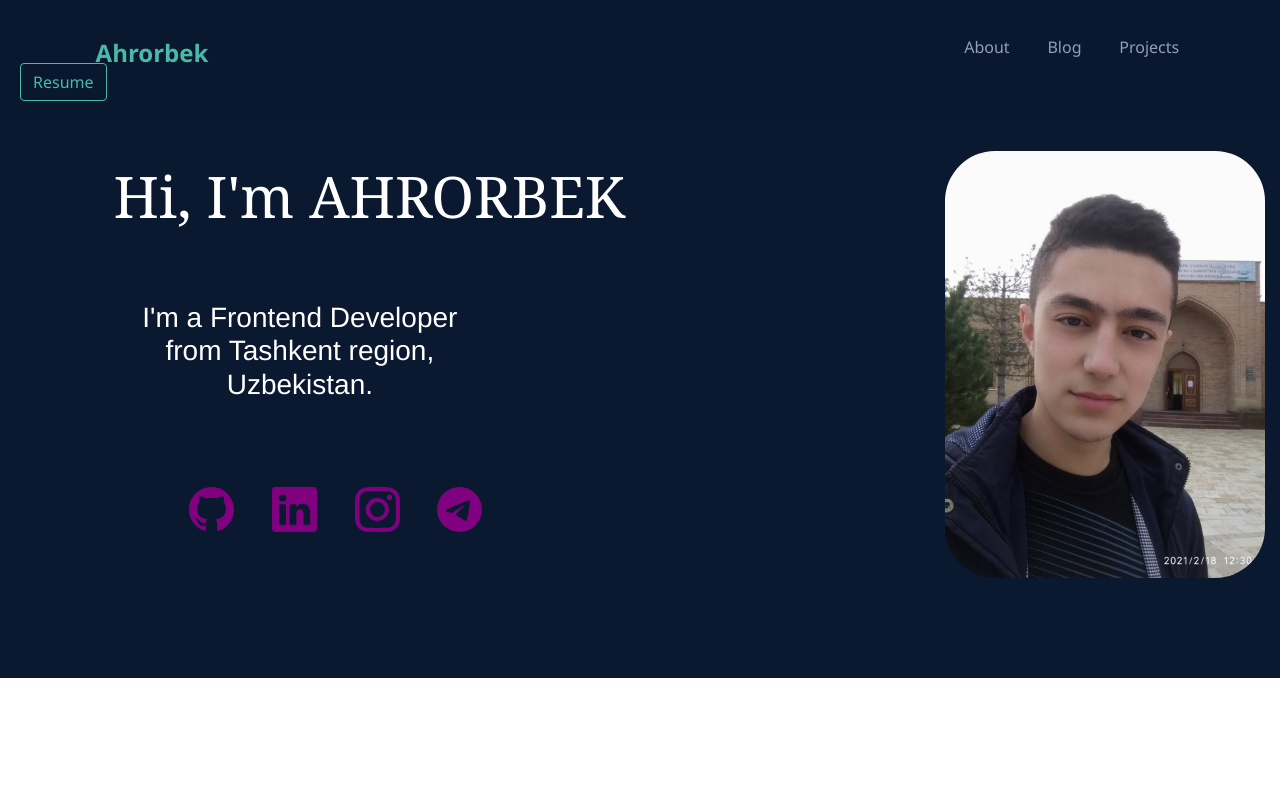
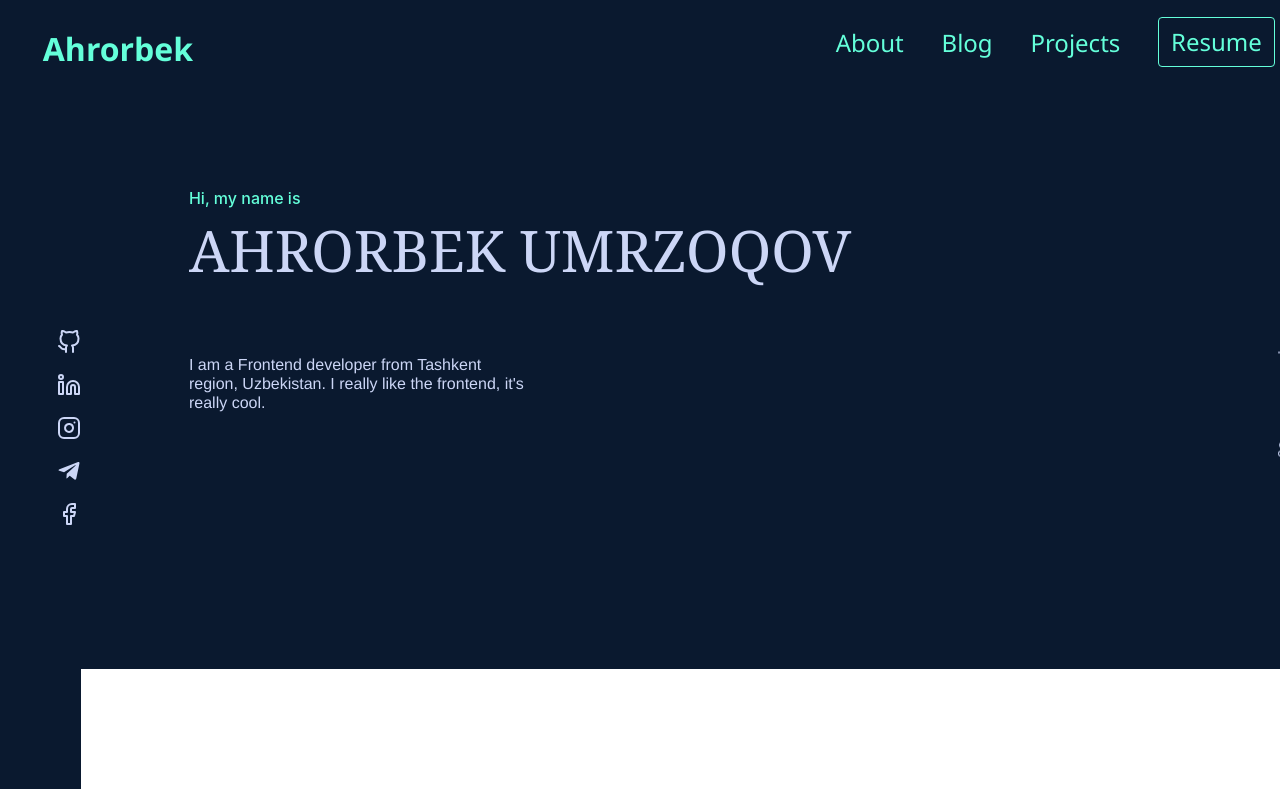
Before and after one commit to AhrorShoH/for-portfolio, a React (Create React App) app: page / in a window 1280 px wide. Built offline with nearby package versions, Linux system fonts and the light colour scheme.

Commit message:
Modified files

```diff
--- a/src/App.js
+++ b/src/App.js
@@ -3,10 +3,12 @@ import Navbar from './components/Navbar';
 import Main from './components/Main';
 import './App.css';
 import Blog from './blog/Blog';
-import { Route } from 'react-router';
 import About from './about/About';
 import Portfolio from './portfolio/Portfolio';
+import Contact from "./contact/Contact";
+import { Route } from 'react-router';
 import {Routes} from 'react-router-dom';
+
 
 
 function App() {
@@ -19,6 +21,7 @@ function App() {
         <Route path='/portfolio' element={<Portfolio/>} />
         <Route path='/about' element={<About/>} />
       </Routes>
+      <Contact/>
     </div>
   );
 }
--- a/src/about/About.js
+++ b/src/about/About.js
@@ -1,6 +1,6 @@
 import React from "react";
 import Navbar from "../components/Navbar";
-import Photo from "../pictures/myphoto.jpg";
+import Photo from "../pictures/my-photo.jpg";
 import { GoMarkGithub } from "react-icons/go";
 import { BsLinkedin, BsInstagram, BsTelegram } from "react-icons/bs";
 import "../components/main.css";
@@ -15,7 +15,7 @@ function About() {
         <img src={Photo} id="aboutphoto" title="My Photo" alt="My_Photo" />
         <h3 id="aboutme">
           Hello, I'm AhrorSHoH Umrzoqov. I'm 19. I'm from Uzbekistan. I'm live
-          in Angren, Tashkent region. I am a Frontend programmer. My interest in
+          in Angren, Tashkent region. I am a Frontend Developer. My interest in
           Frontend programming is high.
         </h3>
         <div className="contact">
--- a/src/about/about.css
+++ b/src/about/about.css
@@ -30,20 +30,7 @@
   .contact {
     margin-top: 1cm;
   }
-  ::-webkit-scrollbar {
-    width: 5px;
-  }
-  ::-webkit-scrollbar-track {
-    box-shadow: inset 0 0 5px grey;
-    border-radius: 10px;
-  }
-  ::-webkit-scrollbar-thumb {
-    background: greenyellow;
-    border-radius: 10px;
-  }
-  ::-webkit-scrollbar-thumb:hover {
-    background: yellowgreen;
-  }
+
 
   @media screen and (max-width: 768px) {
     .about-page{
@@ -74,20 +61,6 @@
   }
   .contact {
     margin-top: 6cm;
-  }
-  ::-webkit-scrollbar {
-    width: 10px;
-  }
-  ::-webkit-scrollbar-track {
-    box-shadow: inset 0 0 5px grey;
-    border-radius: 10px;
-  }
-  ::-webkit-scrollbar-thumb {
-    background: greenyellow;
-    border-radius: 10px;
-  }
-  ::-webkit-scrollbar-thumb:hover {
-    background: yellowgreen;
   }
   }
 
--- a/src/components/Main.js
+++ b/src/components/Main.js
@@ -1,32 +1,20 @@
 import React from "react";
-import { GoMarkGithub } from "react-icons/go";
-import { BsLinkedin, BsInstagram, BsTelegram } from "react-icons/bs";
-import Photo from "../pictures/my-photo.jpg";
 import "./main.css";
 
 function Main() {
   return (
     <div className="main">
-      <img src={Photo} id="myphoto" title="My Photo" alt="My_Photo"/>
+      <h1 id="hello" className="react-reveal fadeInUp title">
+        Hi, my  name  is
+      </h1>
       <h1 id="name" className="react-reveal fadeInUp title">
-        Hi, I'm AHRORBEK
+        AHRORBEK UMRZOQOV
       </h1>
       <br />
       <h3 id="about">
-        I'm a Frontend Developer from Tashkent region, Uzbekistan.
+      I am a Frontend developer from Tashkent region, Uzbekistan. I really like the frontend, it's really cool.
       </h3>
-      <a href="https://github.com/AhrorShoH" target="blank">
-        <GoMarkGithub id="icongithub" />
-      </a>
-      <a href="https://www.linkedin.com/in/umirzakoff-shax/" target="blank">
-        <BsLinkedin id="iconlinkedin" />
-      </a>
-      <a href="https://instagram.com/umirzakoff_shax/" target="blank">
-        <BsInstagram id="iconinstagram" />
-      </a>
-      <a href="https://t.me/umirzakoff_shax/" target="blank">
-        <BsTelegram id="icontelegram" />
-      </a>
+
     </div>
   );
 }
--- a/src/components/Navbar.css
+++ b/src/components/Navbar.css
@@ -8,7 +8,6 @@
   font-family: "Segoe UI", Tahoma, Geneva, Verdana, sans-serif;
   width: 100%;
   position: fixed;
-  opacity: 0.7;
   z-index: 1;
 }
 #names {
@@ -56,7 +55,7 @@
   background-color: #64FFDA !important;
 }
 
-@media screen and (min-width: 500px) and (max-width: px) {
+@media screen and (min-width: 300px) and (max-width: 500px) {
   .nav {
     text-align: right;
     text-decoration: none;
@@ -70,7 +69,98 @@
   #names {
     color: #64FFDA;
     margin-left: 10px;
-    margin-right: 4cm;
+    margin-right: 1cm;
+    font-size: 0.8rem;
+    text-decoration: none;
+  }
+  #blog {
+    margin-left: -5px;
+    color: #64FFDA;
+    font-size: 0.5rem;
+    text-decoration: none;
+    margin-left: 0cm;
+  }
+  #portfolio {
+    margin-left: -5px;
+    color: #64FFDA;
+    font-size: 0.5rem;
+    text-decoration: none;
+    margin-left: 0cm;
+  }
+  .about {
+    margin-left: -5px;
+    color: #64FFDA;
+    font-size: 0.5rem;
+    text-decoration: none;
+  }
+  #resume {
+    margin-left: -5px;
+    font-size: 0.5rem;
+    margin-top: -8px;
+    color: #64FFDA;
+    background-color: #0A192F;
+    border: 1px solid #64FFDA;
+  }
+}
+@media screen and (min-width: 500px) and (max-width: 650px) {
+  .nav {
+    text-align: right;
+    text-decoration: none;
+    background-color: 0A192F;
+    padding: 5px;
+    padding-top: 15px;
+    font-family: "Segoe UI", Tahoma, Geneva, Verdana, sans-serif;
+    position: fixed;
+    width: 768px;
+  }
+  #names {
+    color: #64FFDA;
+    margin-left: 10px;
+    margin-right: 3.5cm;
+    font-size: 1rem;
+    text-decoration: none;
+  }
+  #blog {
+    color: #64FFDA;
+    font-size: 0.6rem;
+    text-decoration: none;
+    margin-left: 0cm;
+  }
+  #portfolio {
+    color: #64FFDA;
+    font-size: 0.8rem;
+    text-decoration: none;
+    margin-left: 0cm;
+  }
+  .about {
+    color: #64FFDA;
+    font-size: 0.8rem;
+    text-decoration: none;
+  }
+  #resume {
+    font-size: 0.8rem;
+    margin-top: -8px;
+    color: #64FFDA;
+    background-color: #0A192F;
+    border: 1px solid #64FFDA;
+  }
+}
+
+@media screen and (min-width: 650px) and (max-width: 768px) {
+  .nav {
+    text-align: right;
+    text-decoration: none;
+    background-color: 0A192F;
+    padding: 5px;
+    padding-top: 15px;
+    font-family: "Segoe UI", Tahoma, Geneva, Verdana, sans-serif;
+    position: fixed;
+    width: 768px;
+  }
+  #names {
+    color: #64FFDA;
+    margin-left: 10px;
+    margin-right: 7cm;
     font-size: 1rem;
     text-decoration: none;
   }
@@ -133,7 +223,7 @@
     text-decoration: none;
   }
   #resume {
-    font-size: 1.rem;
+    font-size: 1rem;
     margin-top: -8px;
     color: #64FFDA;
     background-color: #0A192F;
@@ -174,10 +264,90 @@
     text-decoration: none;
   }
   #resume {
-    font-size: 1.rem;
+    font-size: 1rem;
     margin-top: -8px;
     color: #64FFDA;
     background-color: #0A192F;
     border: 1px solid #64FFDA;
   }
 }
+  @media screen and (min-width: 1024px) and (max-width: 1200px) {
+  .nav {
+    text-align: right;
+    text-decoration: none;
+    background-color: #0A192F;
+    padding: 5px;
+    padding-top: 15px;
+    font-family: "Segoe UI", Tahoma, Geneva, Verdana, sans-serif;
+    position: fixed;
+  }
+  #names {
+    color: #64FFDA;
+    margin-left: 1cm;
+    margin-right: 19cm;
+    font-size: 1.5rem;
+    text-decoration: none;
+  }
+  #blog {
+    color: #64FFDA;
+    font-size: 1.2rem;
+    text-decoration: none;
+  }
+  #portfolio {
+    color: #64FFDA;
+    font-size: 1.2rem;
+    text-decoration: none;
+  }
+  .about {
+    color: #64FFDA;
+    font-size: 1.2rem;
+    text-decoration: none;
+  }
+  #resume {
+    font-size: 1.2rem;
+    margin-top: -8px;
+    color: #64FFDA;
+    background-color: #0A192F;
+    border: 1px solid #64FFDA;
+  }
+}
+  @media screen and (min-width: 1200px) {
+  .nav {
+    text-align: right;
+    text-decoration: none;
+    background-color: #0A192F;
+    padding: 5px;
+    padding-top: 25px;
+    font-family: "Segoe UI", Tahoma, Geneva, Verdana, sans-serif;
+    position: fixed;
+  }
+  #names {
+    color: #64FFDA;
+    margin-left: 1cm;
+    margin-right: 17cm;
+    font-size: 2rem;
+    text-decoration: none;
+  }
+  #blog {
+    color: #64FFDA;
+    font-size: 1.5rem;
+    text-decoration: none;
+  }
+  #portfolio {
+    color: #64FFDA;
+    font-size: 1.5rem;
+    text-decoration: none;
+  }
+  .about {
+    color: #64FFDA;
+    font-size: 1.5rem;
+    text-decoration: none;
+  }
+  #resume {
+    font-size: 1.5rem;
+    margin-top: -8px;
+    color: #64FFDA;
+    background-color: #0A192F;
+    border: 1px solid #64FFDA;
+  }
+}
--- a/src/components/main.css
+++ b/src/components/main.css
@@ -3,7 +3,8 @@
   color: white;
   width: auto;
   height: 100%;
-  padding-top: 3cm;
+  padding-left: 2cm;
+  padding-top: 16cm;
   padding-bottom: 5%;
 }
 #myphoto {
@@ -14,97 +15,39 @@
   z-index: -1;
   box-sizing: border-box;
 }
+#hello {
+  animation-duration: 1250ms;
+  animation-delay: 0ms;
+  animation-iteration-count: 1;
+  color: #64FFDA;
+  margin-right: 15cm;
+  margin-left: 3cm;
+  margin-top: -11cm;
+  font-size: 1rem;
+}
 #name {
   animation-duration: 1250ms;
   animation-delay: 0ms;
   animation-iteration-count: 1;
-  opacity: 1;
-  margin-right: 15cm;
+  color: #CCD6F6;
+  margin-right: 10cm;
   margin-left: 3cm;
-  margin-top: -11cm;
+  margin-top: 0cm;
   font-size: 43pt;
   font-family: Georgia, "Times New Roman", Times, serif;
 }
-::-webkit-scrollbar {
-  width: 10px;
-}
-::-webkit-scrollbar-track {
-  box-shadow: inset 0 0 5px grey;
-  border-radius: 10px;
-}
-::-webkit-scrollbar-thumb {
-  background: purple;
-  border-radius: 10px;
-}
-::-webkit-scrollbar-thumb:hover {
-  background: darkorchid;
-}
 #about {
   margin-top: 1cm;
-  margin-right: 21cm;
+  margin-right: 20cm;
   font-family: "Franklin Gothic Medium", "Arial Narrow", Arial, sans-serif;
   margin-left: 3cm;
-  text-align: unset;
+  color: #CCD6F6;
   margin-bottom: 5cm;
-  text-align: center;
+  text-align: left;
+  font-size: 1rem;
 
 }
 
-#icongithub {
-  margin-left: 5cm;
-  font-size: 45px;
-  color: purple;
-  margin-top: -5cm;
-
-
-}
-#icongithub:hover {
-  color: white;
-
-}
-#iconlinkedin {
-  margin-left: 1cm;
-  font-size: 45px;
-  color: purple;
-  margin-top: -5cm;
-}
-#iconlinkedin:hover {
-  color: blue;
-  background: white;
-  border-radius: 5px;
-
-}
-#iconinstagram {
-  margin-left: 1cm;
-  font-size: 45px;
-  color: purple;
-  margin-top: -5cm;
-
-}
-#iconinstagram:hover {
-  color: white;
-  padding: 2px;
-  background: radial-gradient(circle farthest-corner at 35% 90%, #fec564, transparent 50%),
-  radial-gradient(circle farthest-corner at 0 140%, #fec564, transparent 50%),
-  radial-gradient(ellipse farthest-corner at 0 -25%, #5258cf, transparent 50%),
-  radial-gradient(ellipse farthest-corner at 20% -50%, #5258cf, transparent 50%),
-  radial-gradient(ellipse farthest-corner at 100% 0, #893dc2, transparent 50%),
-  radial-gradient(ellipse farthest-corner at 60% -20%, #893dc2, transparent 50%),
-  radial-gradient(ellipse farthest-corner at 100% 100%, #d9317a, transparent),
-  linear-gradient(#6559ca, #bc318f 30%, #e33f5f 50%, #f77638 70%, #fec66d 100%);
-  border-radius: 10px;
-}
-#icontelegram {
-  margin-left: 1cm;
-  font-size: 45px;
-  color: purple;
-  margin-top: -5cm;
-}
-#icontelegram:hover {
-  color: rgb(68, 148, 253);
-  background: white;
-  border-radius: 26px;
-}
 @media screen and (max-width: 768px) {
   .main {
     background-color: black;
@@ -136,34 +79,6 @@
     font-size: 12pt;
     margin-bottom: 1cm;
     text-align: center;
-  }
-  #icongithub {
-    margin-inline: 2cm;
-    font-size: 35px;
-    position: absolute;
-    color: white;
-    margin-top: 0;
-  }
-  #iconlinkedin {
-    margin-inline: 4cm;
-    font-size: 35px;
-    position: absolute;
-    color: white;
-    margin-top: 0;
-  }
-  #iconinstagram {
-    margin-inline: 6cm;
-    font-size: 35px;
-    position: absolute;
-    color: white;
-    margin-top: 0;
-  }
-  #icontelegram {
-    margin-inline: 8cm;
-    font-size: 35px;
-    position: absolute;
-    color: white;
-    margin-top: 0;
   }
 }
 
@@ -226,18 +141,4 @@
     color: white;
     margin-top: 0;
   }
-  ::-webkit-scrollbar {
-    width: 5px;
-  }
-  ::-webkit-scrollbar-track {
-    box-shadow: inset 0 0 5px grey;
-    border-radius: 10px;
-  }
-  ::-webkit-scrollbar-thumb {
-    background: purple;
-    border-radius: 10px;
-  }
-  ::-webkit-scrollbar-thumb:hover {
-    background: darkorchid;
-  }
 }
--- /dev/null
+++ b/src/contact/Contact.js
@@ -0,0 +1,37 @@
+import React from "react";
+import "./contact.css";
+import { FiGithub, FiLinkedin, FiFacebook, FiInstagram } from "react-icons/fi";
+import { FaTelegramPlane } from "react-icons/fa";
+
+function Contact() {
+  return (
+    <div>
+      <div className="icons">
+        <a href="https://github.com/AhrorShoH" target="blank">
+          <FiGithub id="icongithub" />
+        </a>
+        <br />
+        <a href="https://www.linkedin.com/in/umirzakoff-shax/" target="blank">
+          <FiLinkedin id="iconlinkedin" />
+        </a>
+        <br />
+        <a href="https://instagram.com/umirzakoff_shax/" target="blank">
+          <FiInstagram id="iconinstagram" />
+        </a>
+        <br />
+        <a href="https://t.me/umirzakoff_shax/" target="blank">
+          <FaTelegramPlane id="icontelegram" />
+        </a><br/>
+        <a href="https://www.facebook.com/Umirzakoff.Shax/" target="blank">
+          <FiFacebook id="iconfacebook" />
+        </a>
+      </div>
+      <div className="mail">
+        <a href="mailto:umrzoqovahrorbek@gmail.com" id="mail">
+          umrzoqovahrorbek@gmail.com
+        </a>
+      </div>
+    </div>
+  );
+}
+export default Contact;
--- /dev/null
+++ b/src/contact/contact.css
@@ -0,0 +1,70 @@
+.icons {
+    padding-left: 1.5cm;
+    background-color: #0A192F;
+    position: fixed;
+}
+
+#icongithub {
+    font-size: 1.5rem;
+    color: #CCD6F6;
+    margin-top: -18cm;
+  }
+#icongithub:hover {
+    color: #64FFDA;
+    margin-top: -18.1cm;
+  }
+  #iconlinkedin {
+    font-size: 1.5rem;
+    color: #CCD6F6;
+    margin-top: -17cm;
+  }
+  #iconlinkedin:hover {
+    color: #64FFDA;
+    margin-top: -17.1cm;
+  }
+  #iconinstagram {
+    font-size: 1.5rem;
+    color: #CCD6F6;
+    margin-top: -16cm;
+  }
+  #iconinstagram:hover {
+    color: #64FFDA;
+    margin-top: -16.1cm;
+  }
+  #icontelegram {
+    font-size: 1.5rem;
+    color: #CCD6F6;
+    margin-top: -15cm;
+  }
+  #icontelegram:hover {
+    color: #64FFDA;
+    margin-top: -15.1cm;
+  }
+  #iconfacebook {
+    font-size: 1.5rem;
+    color: #CCD6F6;
+    margin-top: -14cm;
+  }
+  #iconfacebook:hover {
+    color: #64FFDA;
+    margin-top: -14.1cm;
+  }
+  .mail {
+    padding-right: 2cm;
+    padding-left: 31cm;
+    background-color: #0A192F;
+    position: fixed;
+  }
+  #mail {
+    transform: rotate(90deg);
+    text-decoration: none;
+    position: fixed;
+    font-size: 0.9rem;
+    color: #CCD6F6;
+    margin-top: -7cm;
+    font-family:'Courier New', Courier, monospace;
+  }
+  #mail:hover {
+    color: #64FFDA;
+    margin-top: -7.1cm;
+  }
```
